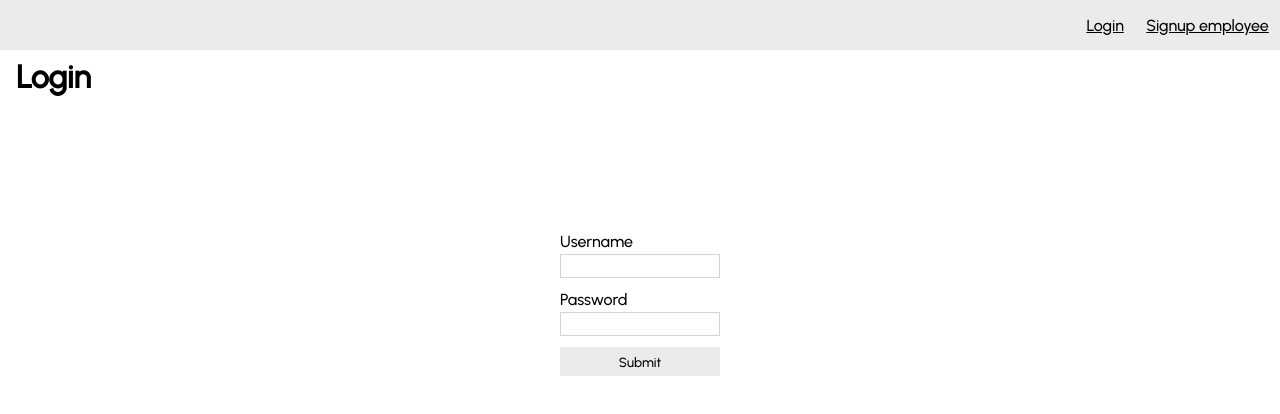
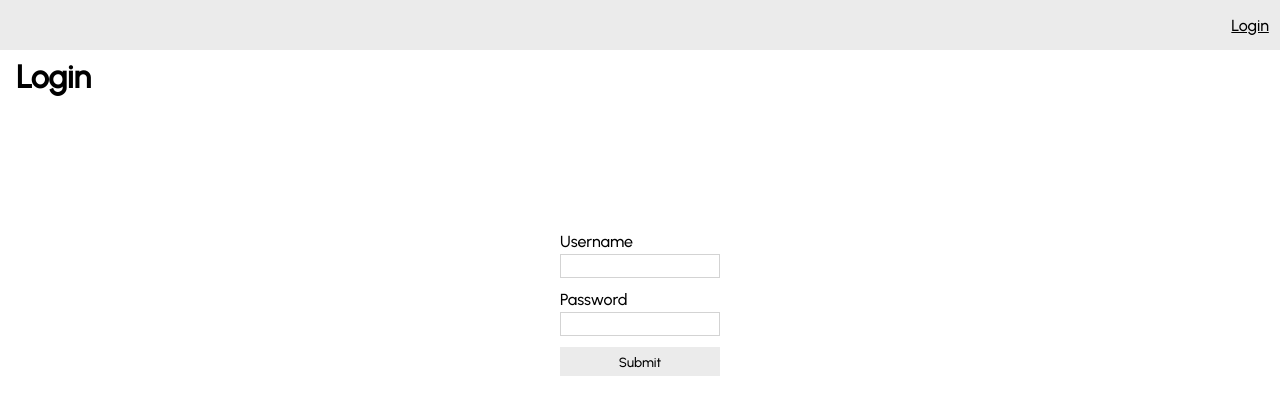
Before and after one commit to ahmadyattia/Elite-Manager, a React (Vite) app in the folder frontend/: page /login in a window 1280 px wide. Shown: the top 414 px of the page. Built offline with nearby package versions, Linux system fonts and the light colour scheme; no server answers.

Commit message:
done testing

```diff
--- a/frontend/src/components/Navbar.tsx
+++ b/frontend/src/components/Navbar.tsx
@@ -15,7 +15,7 @@ const Navbar = () => {
       {isAuthenticated && <Link to={"appointments"}>Appointments</Link>}
       {!isAuthenticated && <Link to={"login"}>Login</Link>}
       {isAuthenticated && <Link to={"employees"}>Employees</Link>}
-      {!isAdminAuthenticated && <Link to={"signup"}>Signup employee</Link>}
+      {isAdminAuthenticated && <Link to={"signup"}>Signup employee</Link>}
       {isAuthenticated && <SignoutBtn />}
     </nav>
   );
```
